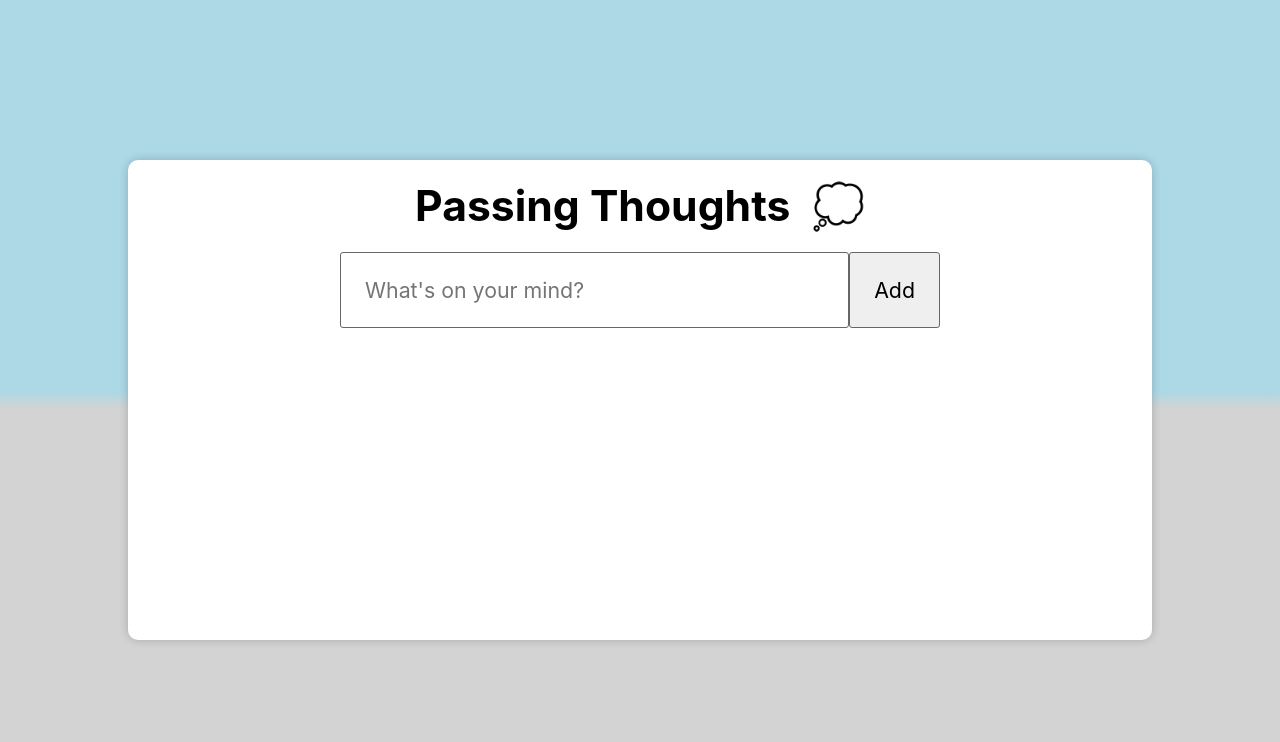
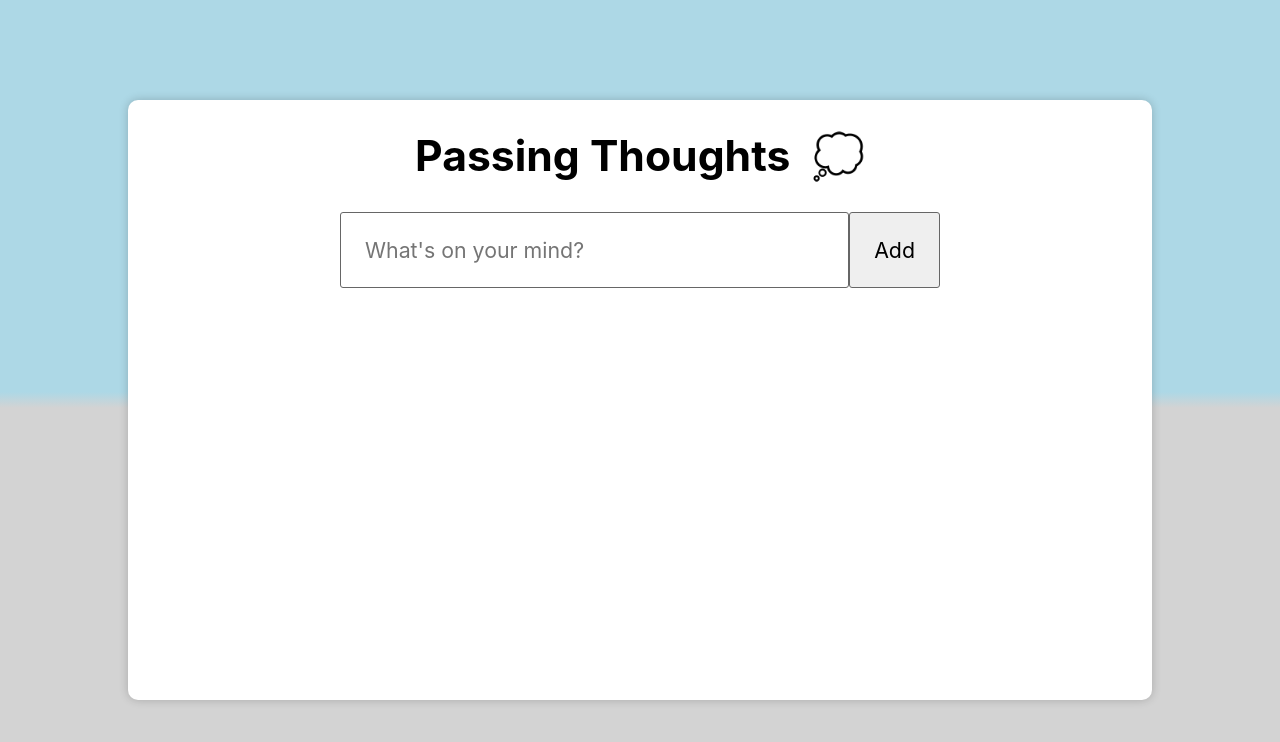
Before and after one commit to rickydefazio/thoughts, a React (Vite) app: page / in a window 1280 px wide. Shown: the top 742 px of the page. Built offline with nearby package versions, Linux system fonts and the light colour scheme.

Commit message:
adjust styling

```diff
--- a/src/index.css
+++ b/src/index.css
@@ -23,7 +23,7 @@ body {
 #root {
   background-color: white;
   width: 80%;
-  height: 60dvh;
+  height: 75dvh;
   overflow-y: scroll;
   border-radius: 10px;
   box-shadow: 0 0 10px 0 rgba(0, 0, 0, 0.2);
@@ -31,7 +31,7 @@ body {
 
 header {
   text-align: center;
-  margin: 20px;
+  margin: 30px;
 }
 
 input {
```
